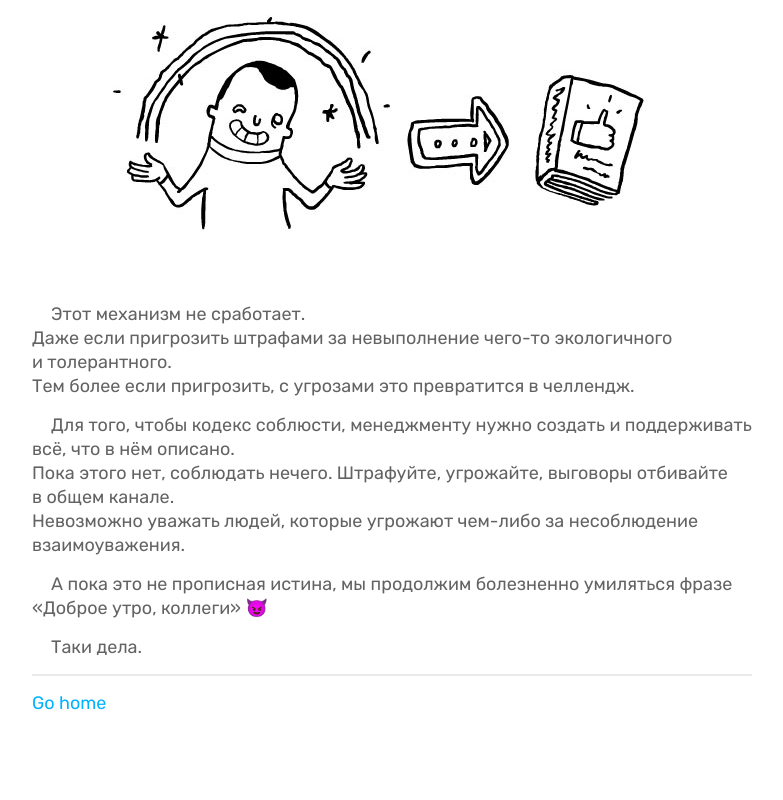
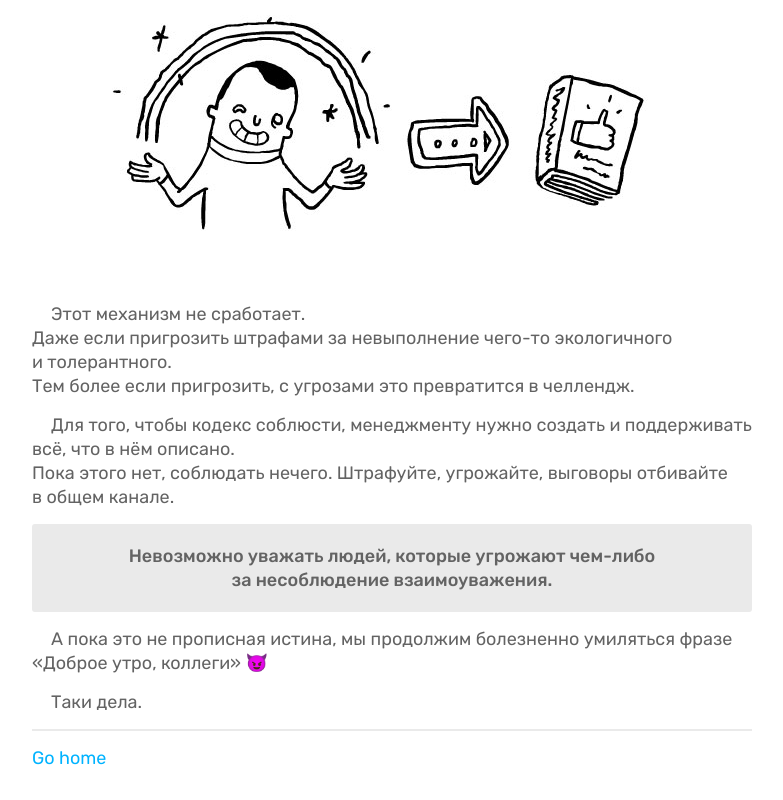
Before and after one commit to chvs/maranta.github.io, a Nuxt app: page /post/codex in a window 1280 px wide. Shown: the part 797-1597 px from the top of the page, without its empty margins (248-1031 px from the left). Before the commit the page ends 1542 px from the top, so only its background shows below. Built offline with nearby package versions, Linux system fonts and the light colour scheme.

Commit message:
update text

```diff
--- a/constants/posts.js
+++ b/constants/posts.js
@@ -44,6 +44,9 @@ const createPosts = [
       <p>
         Для того, чтобы кодекс соблюсти, менеджменту нужно создать и&nbsp;поддерживать всё, что в&nbsp;нём описано.<br>
         Пока этого нет, соблюдать нечего. Штрафуйте, угрожайте, выговоры отбивайте в&nbsp;общем канале.<br>
+      </p>
+
+      <p class="quote">
         Невозможно уважать людей, которые угрожают чем-либо за&nbsp;несоблюдение взаимоуважения.
       </p>
 
```
